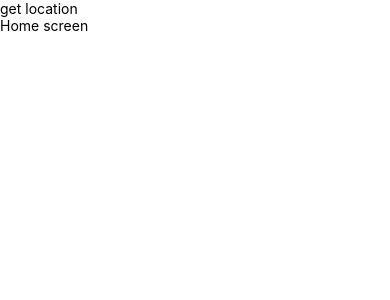
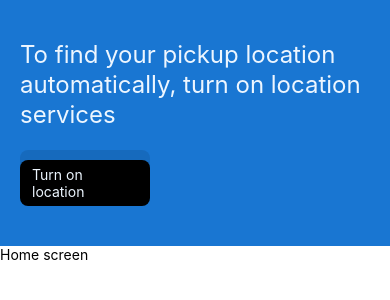
Before and after one commit to Ali-Oliaee/Uber-clone, a React Native app: screen / in a window 390 px wide. Shown: the top 300 px of the page. Built offline with nearby package versions, Linux system fonts and the light colour scheme.

Commit message:
create location banner component

```diff
--- a/src/components/LocationBanner/index.tsx
+++ b/src/components/LocationBanner/index.tsx
@@ -1,10 +1,16 @@
 import React from 'react';
-import {Text, View} from 'react-native';
+import {Text, TouchableOpacity, View} from 'react-native';
+import styles from './styles';
 
 const LocationBanner: React.FC = () => {
   return (
-    <View>
-      <Text>get location</Text>
+    <View style={styles.container}>
+      <Text style={styles.title}>
+        To find your pickup location automatically, turn on location services
+      </Text>
+      <TouchableOpacity style={styles.button}>
+        <Text style={styles.buttonText}>Turn on location</Text>
+      </TouchableOpacity>
     </View>
   );
 };
--- /dev/null
+++ b/src/components/LocationBanner/styles.ts
@@ -0,0 +1,37 @@
+import {StyleSheet} from 'react-native';
+
+const styles = StyleSheet.create({
+  container: {
+    backgroundColor: '#1976D2',
+    paddingHorizontal: 20,
+    paddingVertical: 40,
+  },
+  title: {
+    color: '#EDF6FF',
+    fontSize: 24,
+    lineHeight: 30,
+  },
+  button: {
+    backgroundColor: '#000000',
+    marginTop: 30,
+    paddingHorizontal: 12,
+    paddingVertical: 6,
+    borderRadius: 8,
+    maxWidth: 130,
+    alignItems: 'center',
+    justifyContent: 'center',
+    shadowColor: '#000',
+    shadowOpacity: 0.1,
+    shadowOffset: {
+      width: 0,
+      height: -10,
+    },
+    shadowRadius: 0.3,
+    elevation: 34,
+  },
+  buttonText: {
+    color: '#EDF6FF',
+  },
+});
+
+export default styles;
```
